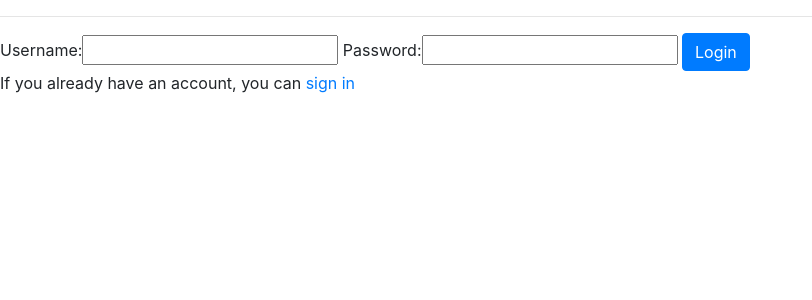
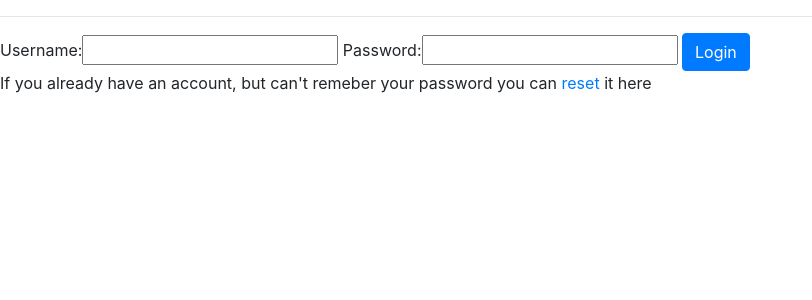
Before and after one commit to andrewporritt1977/django-library, a Django app: page /login/ in a window 1280 px wide. Shown: the part 128-428 px from the top of the page, without its empty margins (0-812 px from the left). Run offline with Django 3.2, Linux system fonts and the light colour scheme; some libraries are stand-ins or nearby versions.

Commit message:
correcred wording on password reset

```diff
--- a/library_app/templates/login.html
+++ b/library_app/templates/login.html
@@ -32,7 +32,7 @@
         {{ login_form }}
         <button type='submit' class='btn btn-primary' value='Submit'>Login</button>
     </form>
-    <p>If you already have an account, you can <a href="{% url 'login' %}">sign in </a></p>
+    <p>If you already have an account, but can't remeber your password you can <a href="{% url 'password_reset' %}">reset </a>it here</p>
 </body>
 
 {% endblock %}
```
Also changed, not shown: db.sqlite3.
